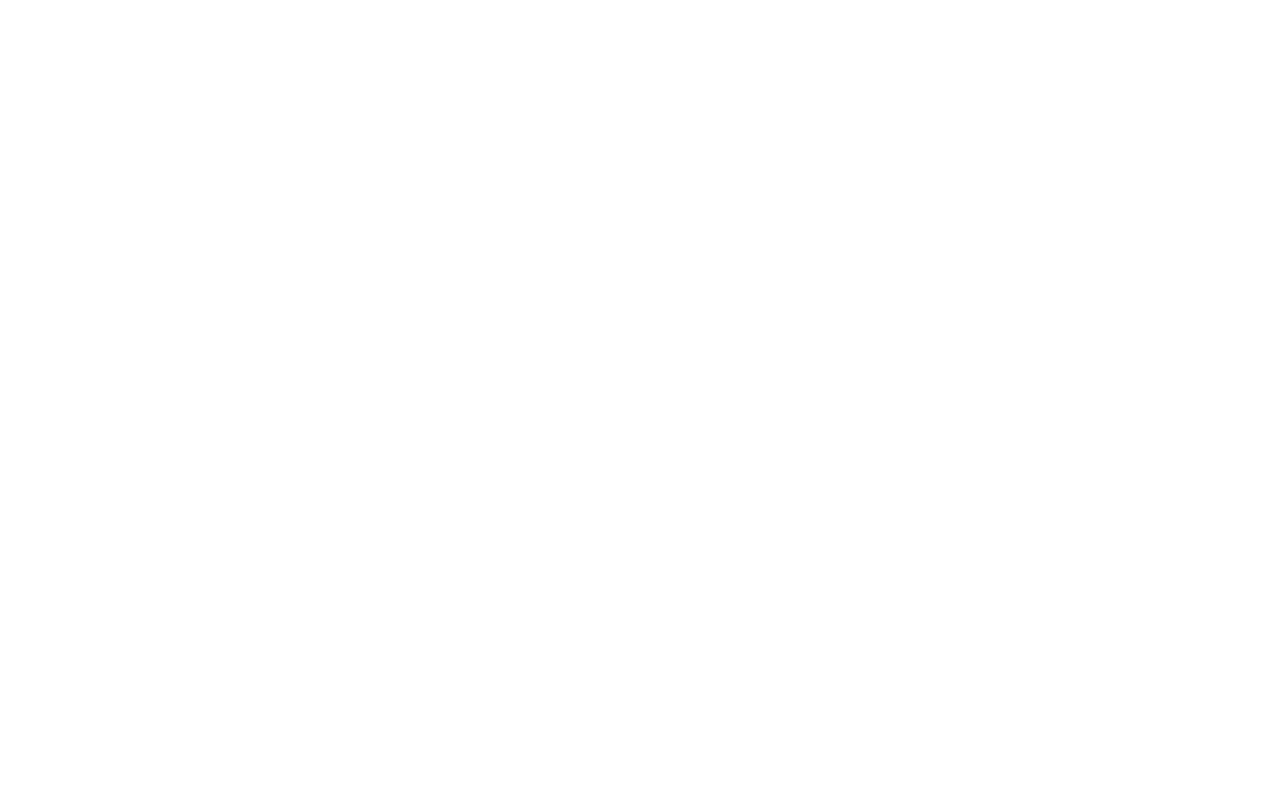
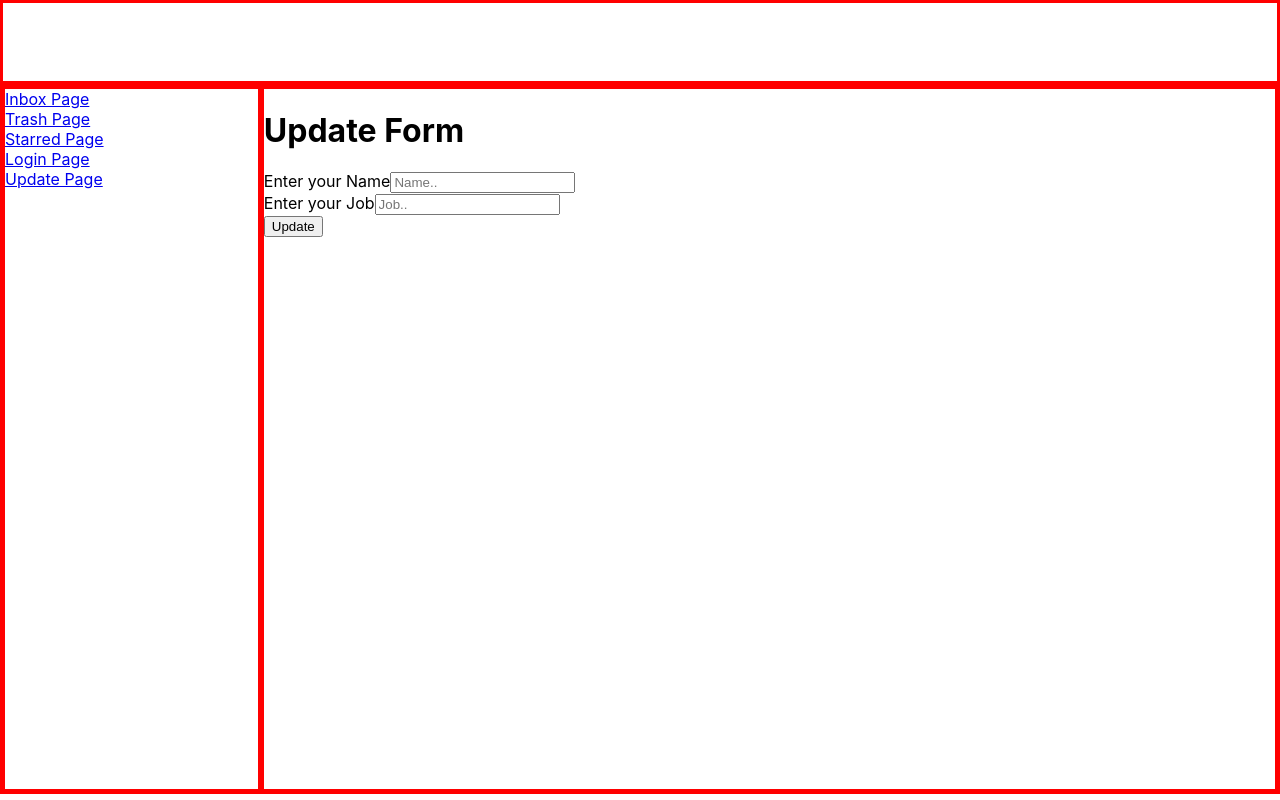
Before and after one commit to karthickvkumar/Jasvir_Training, a React (Create React App) app in the folder learning-react/: page /mail/update in a window 1280 px wide. Before the commit this address had no page. Built offline with nearby package versions, Linux system fonts and the light colour scheme.

Commit message:
put and delete api

```diff
--- a/learning-react/src/App.js
+++ b/learning-react/src/App.js
@@ -12,6 +12,7 @@ import InboxComponent from "./components/nested components/inbox";
 import TrashComponent from "./components/nested components/trash";
 import StarredComponent from "./components/nested components/starred";
 import LoginFormComponent from "./components/nested components/login";
+import UpdateForm from "./components/nested components/update-form";
 
 import "./css/styles.css";
 
@@ -28,6 +29,7 @@ function App() {
            <Route path="trash" element={<TrashComponent></TrashComponent>}></Route>
            <Route path="starred" element={<StarredComponent></StarredComponent>}></Route>
            <Route path="login" element={<LoginFormComponent></LoginFormComponent>}></Route>
+           <Route path="update" element={<UpdateForm></UpdateForm>}></Route>
         </Route>
       </Routes>
     </BrowserRouter>
--- a/learning-react/src/components/mail.js
+++ b/learning-react/src/components/mail.js
@@ -15,6 +15,8 @@ const MailView = () => {
           <br></br>
           <NavLink to="/mail/login">Login Page</NavLink>
           <br></br>
+          <NavLink to="/mail/update">Update Page</NavLink>
+          <br></br>
         </div>
         <div className="middle-section">
           <Outlet></Outlet>
--- a/learning-react/src/components/nested components/inbox.js
+++ b/learning-react/src/components/nested components/inbox.js
@@ -4,6 +4,7 @@ import axios from "axios";
 const InboxComponent = () => {
 
   const [userList, setUserList] = useState([]);
+
 
   const loadUsers = () => {
     const url = "https://reqres.in/api/users?page=2";
@@ -18,6 +19,20 @@ const InboxComponent = () => {
         });
   }
 
+  const deleteUser = (id, index) => {
+    let url = "https://reqres.in/api/users/" + id;
+
+    axios.delete(url)
+      .then((success) => {
+        console.log(success);
+        userList.splice(index, 1);
+        setUserList(previous => (userList));
+      })
+      .catch((failure) => {
+        console.log(failure);
+      })
+  }
+
   const profiles = userList.map((value, index) => {
     return(
       <tr key={index}>
@@ -27,6 +42,9 @@ const InboxComponent = () => {
         <td>{value.email}</td>
         <td>
           <img src={value.avatar} />
+        </td>
+        <td>
+          <button onClick={() => deleteUser(value.id, index)}>Delete</button>
         </td>
       </tr>
     )
@@ -44,6 +62,7 @@ const InboxComponent = () => {
             <th>Last Name</th>
             <th>Email ID</th>
             <th>Avatar</th>
+            <th>Select</th>
           </tr>
         </thead>
         <tbody>
--- /dev/null
+++ b/learning-react/src/components/nested components/update-form.js
@@ -0,0 +1,44 @@
+import React, {useState} from "react";
+import axios from "axios";
+
+const UpdateForm = () => {
+
+  const [update, setUpdate] = useState({});
+
+  const handleInput = (event) => {
+    setUpdate({...update, [event.target.id] :  event.target.value})
+  }
+
+  const submit = () => {
+    const url = "https://reqres.in/api/users/2";
+
+    axios.put(url, update)
+      .then((success) => {
+        const response = success.data;
+        console.log(response);
+      })
+      .catch((failure) => {
+        var response = failure.response.data;
+        alert(response.error);
+      })
+  }
+
+  return(
+    <div>
+       <h1>Update Form</h1>
+      <div>
+        <label>Enter your Name</label>
+        <input type="text" placeholder="Name.." onChange={handleInput} id="name"/>
+      </div>
+      <div>
+        <label>Enter your Job</label>
+        <input type="text" placeholder="Job.." onChange={handleInput} id="job" />
+      </div>
+      <div>
+        <button onClick={() => submit()}>Update</button>
+      </div>
+    </div>
+  );
+}
+
+export default UpdateForm;
```
